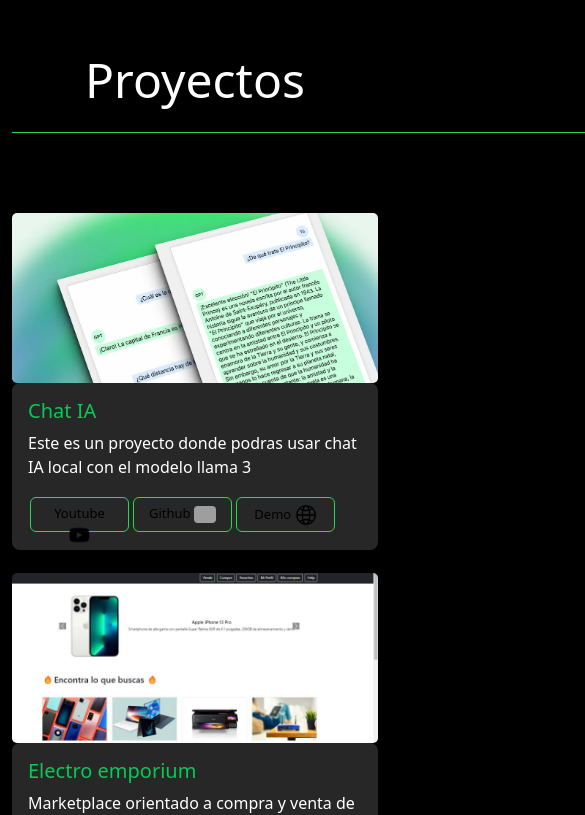
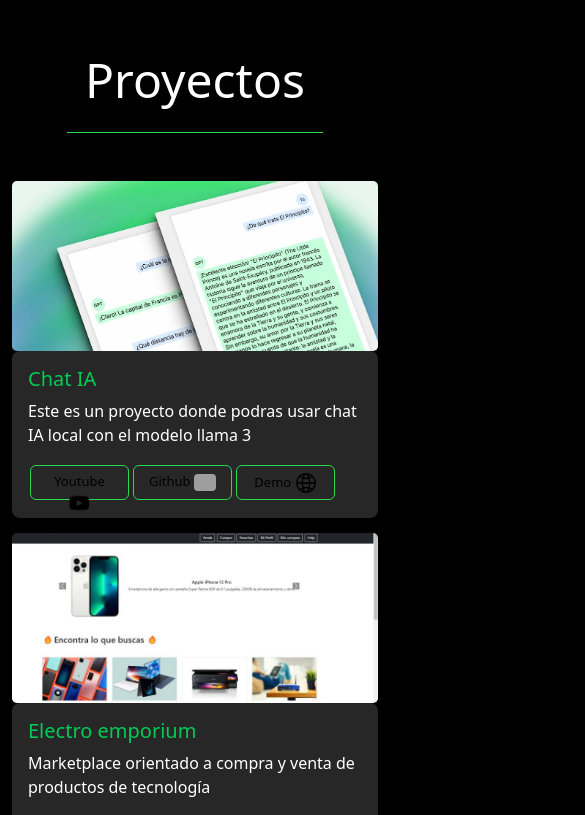
Before and after one commit to Gonzadeveloper/Portafolio-, a React (Vite) app in the folder vite-project/: page / in a window 390 px wide. Shown: the part 2200-3015 px from the top of the page, 585 px wide, since content can reach past the window. Built offline with nearby package versions, Linux system fonts and the light colour scheme; grey boxes are pictures that could not be loaded.

Commit message:
Detalles responsive

```diff
--- a/vite-project/src/Componets/Proyects/Cards.css
+++ b/vite-project/src/Componets/Proyects/Cards.css
@@ -8,6 +8,8 @@
   background-color: transparent;
   height: 19em;
   margin-top: 2em;
+  margin: auto; /*centra las cards*/
+  margin-bottom: 1.5em;
 }
 
 
@@ -82,7 +84,8 @@
   }
 
   .green-lineCard{
-    width: 70em; /* Acho de la línea */
+    width: 70%; /* Acho de la línea */
+    margin: auto; /*centra la línea*/
     height: 1px; /* Grosor de la línea */
     background-color: rgb(42, 216, 79); /* Color de la línea (verde) */
     margin-bottom: 10px; /* Espacio entre la línea y el párrafo */
--- a/vite-project/src/Componets/Proyects/Cards.jsx
+++ b/vite-project/src/Componets/Proyects/Cards.jsx
@@ -43,9 +43,9 @@ function Cards() {
     <div className="cards-container" >
     <h1 id='Proyects'>Proyectos</h1>
       <div className="green-lineCard"></div>
-      <div className="row">
+      <div className="row justify-content-center">
         {ProyectosData.map((proyecto) => (
-          <div key={proyecto.id} className="col-lg-4 col-md-6 mb-4">
+          <div key={proyecto.id} className="col-lg-4 col-md-6 col-12 mb-4"> {/* Usa col-12 para móviles */}
             <div className="card" style={{ maxWidth: '23rem' }}>
               <img src={proyecto.img} className="card-img-top img-hover-effect" alt="..." />
               <div className="card-body">
```
